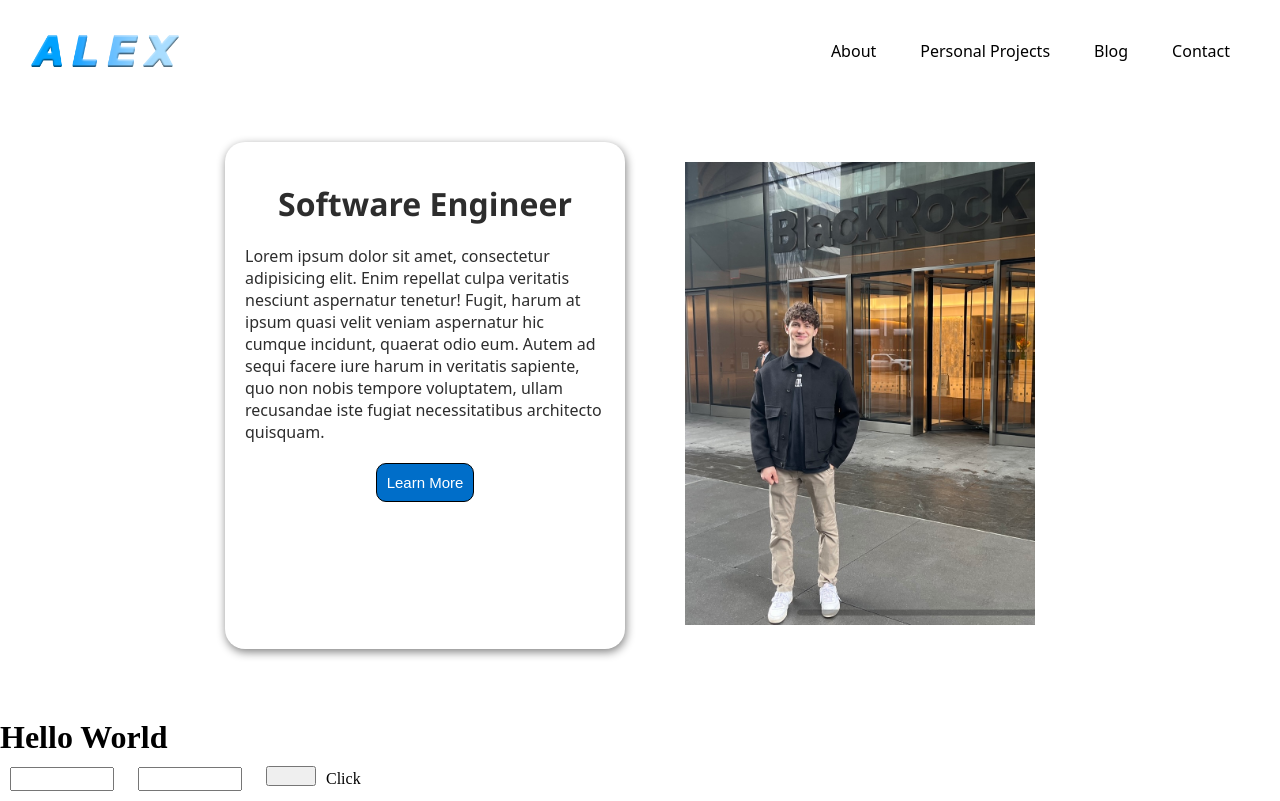
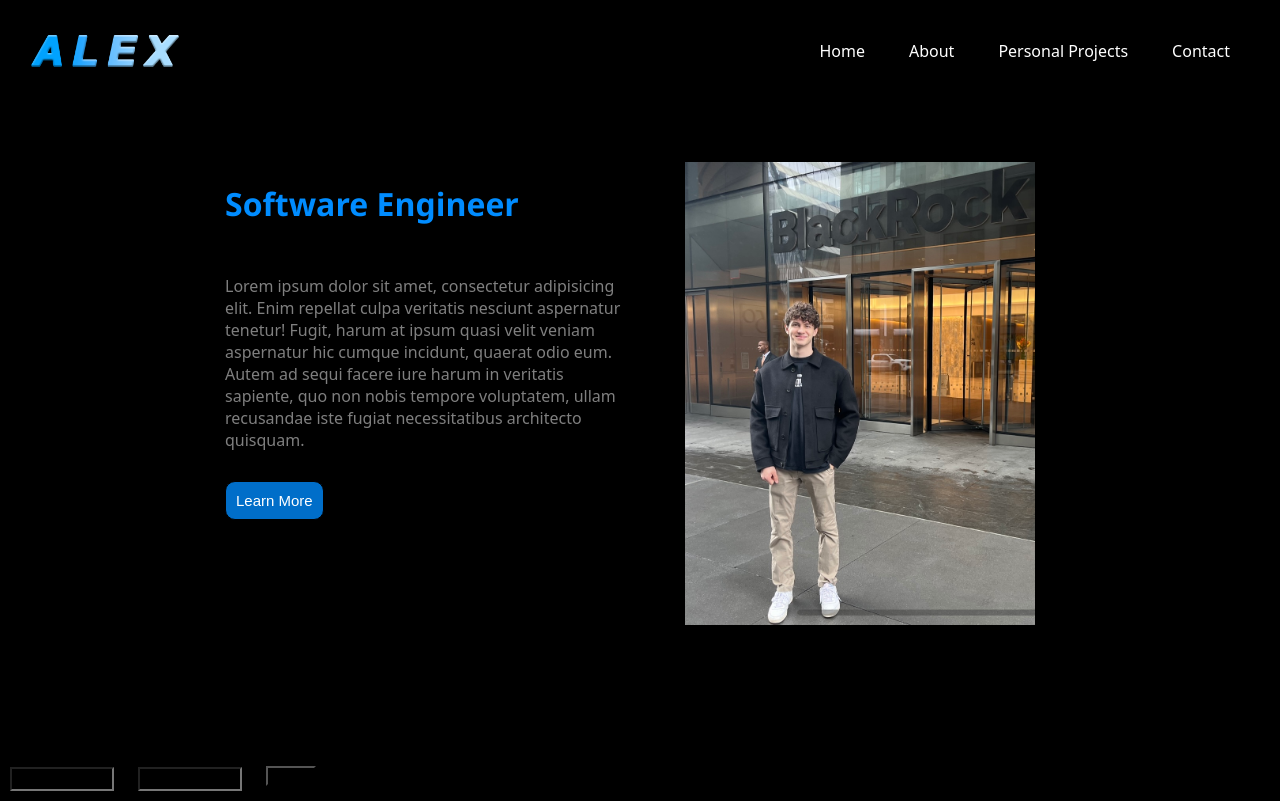
Before and after one commit to asavy79/JavaScript, a plain HTML site: page index.html in a window 1280 px wide. Drawn offline with Linux system fonts and the light colour scheme.

Commit message:
changed color theme

```diff
--- a/index.html
+++ b/index.html
@@ -11,10 +11,10 @@
     <nav class="menu">
         <img src="AlexLogo.png" alt="Image Not Available" width="150px">
         <ul>
+            <li><a href="#">Home</a></li>
             <li><a href="#">About</a></li>
             <li><a href="#">Personal Projects</a></li>
-            <li><a href="#">Blog</a></li>
-            <li><a href="#">Contact</a></li>
+            <li><a href="Contact.html">Contact</a></li>
         </ul>
 
     </nav>
--- a/style.css
+++ b/style.css
@@ -1,6 +1,7 @@
 * {
     margin: 0;
     padding: 0;
+    background: black;
 }
 
 input {
@@ -36,7 +37,7 @@ input {
 
 .menu ul li a {
     text-decoration: none;
-    color: black;
+    color: rgb(255, 255, 255);
     font-family: system-ui, -apple-system, BlinkMacSystemFont, 'Segoe UI', Roboto, Oxygen, Ubuntu, Cantarell, 'Open Sans', 'Helvetica Neue', sans-serif;
     position: relative;
 }
@@ -72,21 +73,22 @@ input {
     flex-direction: column;
     align-items: center;
     font-family: system-ui, -apple-system, BlinkMacSystemFont, 'Segoe UI', Roboto, Oxygen, Ubuntu, Cantarell, 'Open Sans', 'Helvetica Neue', sans-serif;
-    color: rgb(45, 45, 45);
     border-radius: 20px;
-    box-shadow: 1px 3px 10px gray;
     width: 400px;
-}
-
-.main .text p {
-    padding: 20px;
-
 }
 
 .main .text h1 {
     margin-top: 40px;
     font-family: 'Segoe UI', Tahoma, Geneva, Verdana, sans-serif;
+    align-self: flex-start;
+    margin-bottom: 50px;
+    color: rgb(0, 140, 255);
 
+}
+
+.main .text p {
+    margin-bottom: 30px;
+    color: rgb(127, 127, 127);
 }
 
 .image img {
@@ -94,7 +96,7 @@ input {
 }
 
 .main .text button {
-    justify-self: left;
+    align-self: flex-start;
     padding: 10px;
     color: white;
     background: rgb(0, 110, 201);
@@ -124,6 +126,7 @@ input {
 }
 .contact .body h1 {
     font-family: system-ui, -apple-system, BlinkMacSystemFont, 'Segoe UI', Roboto, Oxygen, Ubuntu, Cantarell, 'Open Sans', 'Helvetica Neue', sans-serif;
+    color: white;
 }
 
 .contact .body input {
@@ -132,6 +135,7 @@ input {
     padding: 5px;
     border: 1px solid gray;
     border-radius: 5px;
+    color: gray;
 }
 
 .contact .body input:focus {
```
Also changed, not shown: Contact.html (+2 -2 lines).
